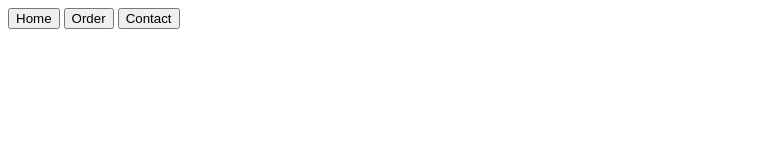
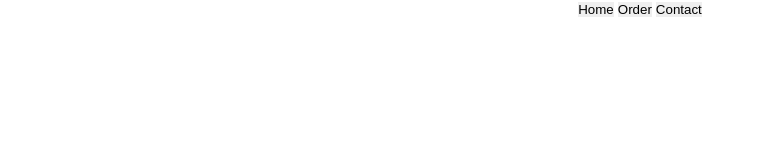
Before and after one commit to MattfromWii-Sports/restaurant-page, a website built with webpack: page src/index.html in a window 1280 px wide. Shown: the whole page, without its empty margins (0-757 px from the left). Built offline with nearby package versions, Linux system fonts and the light colour scheme.

Commit message:
Basic Setup And Troubleshooting

```diff
--- a/package.json
+++ b/package.json
@@ -8,7 +8,9 @@
   "author": "",
   "license": "ISC",
   "devDependencies": {
+    "css-loader": "^6.10.0",
     "html-webpack-plugin": "^5.6.0",
+    "style-loader": "^3.3.4",
     "webpack": "^5.91.0",
     "webpack-cli": "^5.1.4"
   }
--- a/src/index.js
+++ b/src/index.js
@@ -1 +1,3 @@
+import './styles.css';
+
 console.log('Its Aliveeee!!!');
--- /dev/null
+++ b/src/styles.css
@@ -0,0 +1,12 @@
+* {
+    padding: 0;
+    margin: 0;
+    border: none;
+}
+
+body {
+    display: flex;
+    flex-direction: column;
+    justify-content: flex-start;
+    align-items: center;
+}
--- a/webpack.config.js
+++ b/webpack.config.js
@@ -7,6 +7,14 @@ module.exports = {
         filename: 'main.js',
         path: path.resolve(__dirname, 'dist'),
     },
+    module: {
+        rules: [
+          {
+            test: /\.css$/i,
+            use: ['style-loader', 'css-loader'],
+          },
+        ],
+      },
     plugins: [
     new HtmlWebpackPlugin({
       template: './src/index.html',
```
Also changed, not shown: src/index.html (+6 -1 lines), dist/index.html, dist/main.js, images/banner.webp (added), 1 other file.
